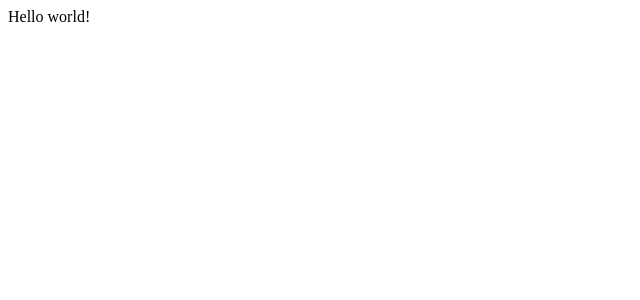
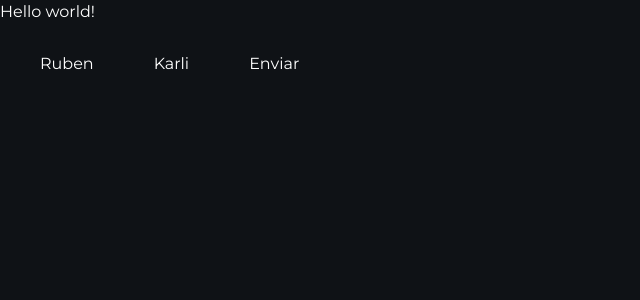
Before and after one commit to Rubendvb/nlw-connect-dev-stage-react, a Next.js app: page / in a window 1280 px wide. Shown: the top 300 px of the page, without its empty margins (0-640 px from the left). Built offline with nearby package versions, Linux system fonts and the light colour scheme.

Commit message:
first commit

```diff
--- /dev/null
+++ b/postcss.config.mjs
@@ -0,0 +1,7 @@
+const config = {
+  plugins: {
+    '@tailwindcss/postcss': {},
+  },
+}
+
+export default config
--- /dev/null
+++ b/src/app/globals.css
@@ -0,0 +1,23 @@
+@import 'tailwindcss';
+
+@theme {
+  --color-*: initial;
+
+  --color-blue: #6f9de2;
+  --color-purple: #9871f3;
+  --color-danger: #f05d6c;
+  --color-white: #fff;
+
+  --color-gray-100: #dae4f2;
+  --color-gray-200: #c8d0da;
+  --color-gray-300: #95a1b1;
+  --color-gray-400: #6f7d90;
+  --color-gray-500: #2a313c;
+  --color-gray-600: #21252c;
+  --color-gray-700: #191d24;
+  --color-gray-800: #13161b;
+  --color-gray-900: #0f1216;
+
+  --font-heading: var(--font-oxanium);
+  --font-sans: var(--font-montserrat);
+}
--- a/src/app/layout.tsx
+++ b/src/app/layout.tsx
@@ -1,18 +1,32 @@
-import type { Metadata } from "next";
+import './globals.css'
+
+import type { Metadata } from 'next'
+import { Montserrat, Oxanium } from 'next/font/google'
 
 export const metadata: Metadata = {
-  title: "Create Next App",
-  description: "Generated by create next app",
-};
+  title: 'devstage',
+}
+
+const oxanium = Oxanium({
+  weight: ['500', '600'],
+  subsets: ['latin'],
+  variable: '--font-oxanium',
+})
+
+const montserrat = Montserrat({
+  weight: ['400', '600'],
+  subsets: ['latin'],
+  variable: '--font-montserrat',
+})
 
 export default function RootLayout({
   children,
 }: Readonly<{
-  children: React.ReactNode;
+  children: React.ReactNode
 }>) {
   return (
-    <html lang="en">
-      <body>{children}</body>
+    <html lang="en" className={`${oxanium.variable} ${montserrat.variable}`}>
+      <body className="bg-gray-900 text-white">{children}</body>
     </html>
-  );
+  )
 }
--- a/src/app/page.tsx
+++ b/src/app/page.tsx
@@ -1,7 +1,13 @@
+import { Button } from '@/components/button'
+
 export default function Home() {
   return (
     <main>
-      <div>Hello world!</div>
+      <h1>Hello world!</h1>
+
+      <Button text="Ruben" />
+      <Button text="Karli" />
+      <Button />
     </main>
-  );
+  )
 }
--- /dev/null
+++ b/src/components/button.tsx
@@ -0,0 +1,11 @@
+interface ButtonProps {
+  text?: string
+}
+
+export function Button({ text }: ButtonProps) {
+  return (
+    <button className="bg-violet-500 px-5 py-2 rounded-sm mt-5 ml-5">
+      {text || 'Enviar'}
+    </button>
+  )
+}
```
Also changed, not shown: package.json (+6 -3 lines), 1 other file (tests, documents, lock files or other folders).
